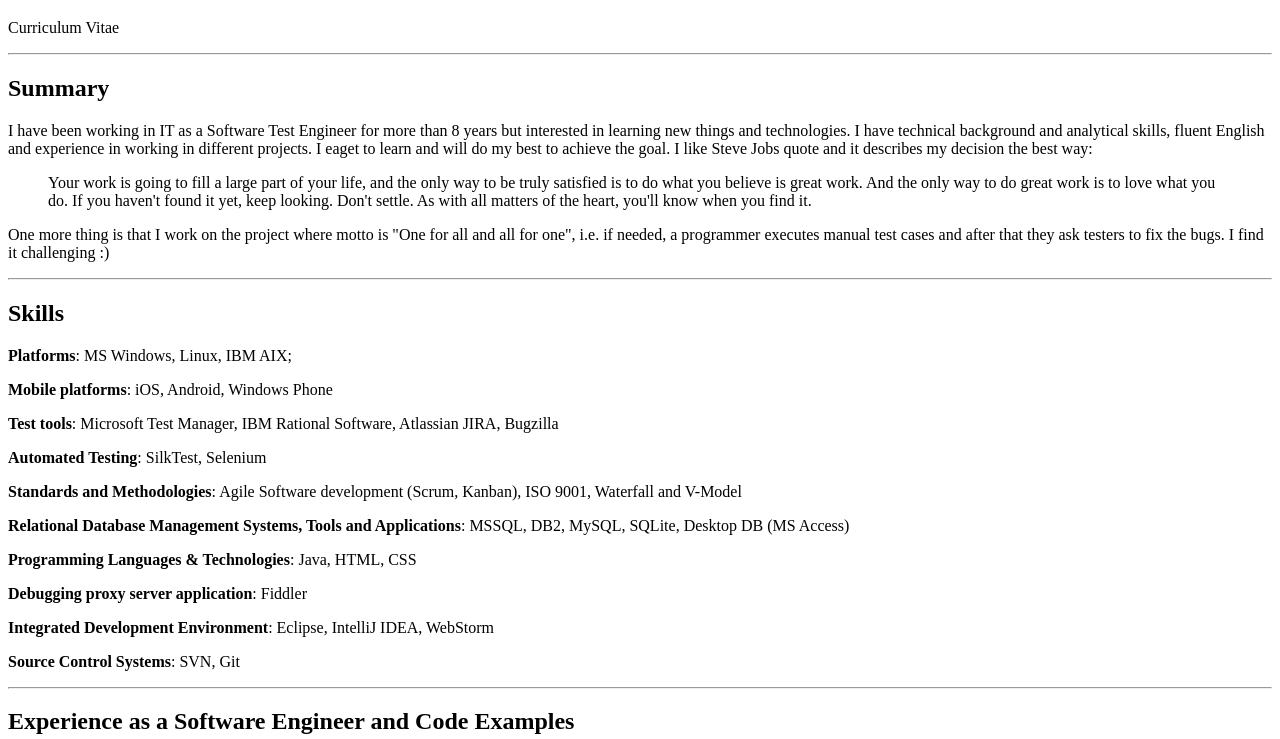
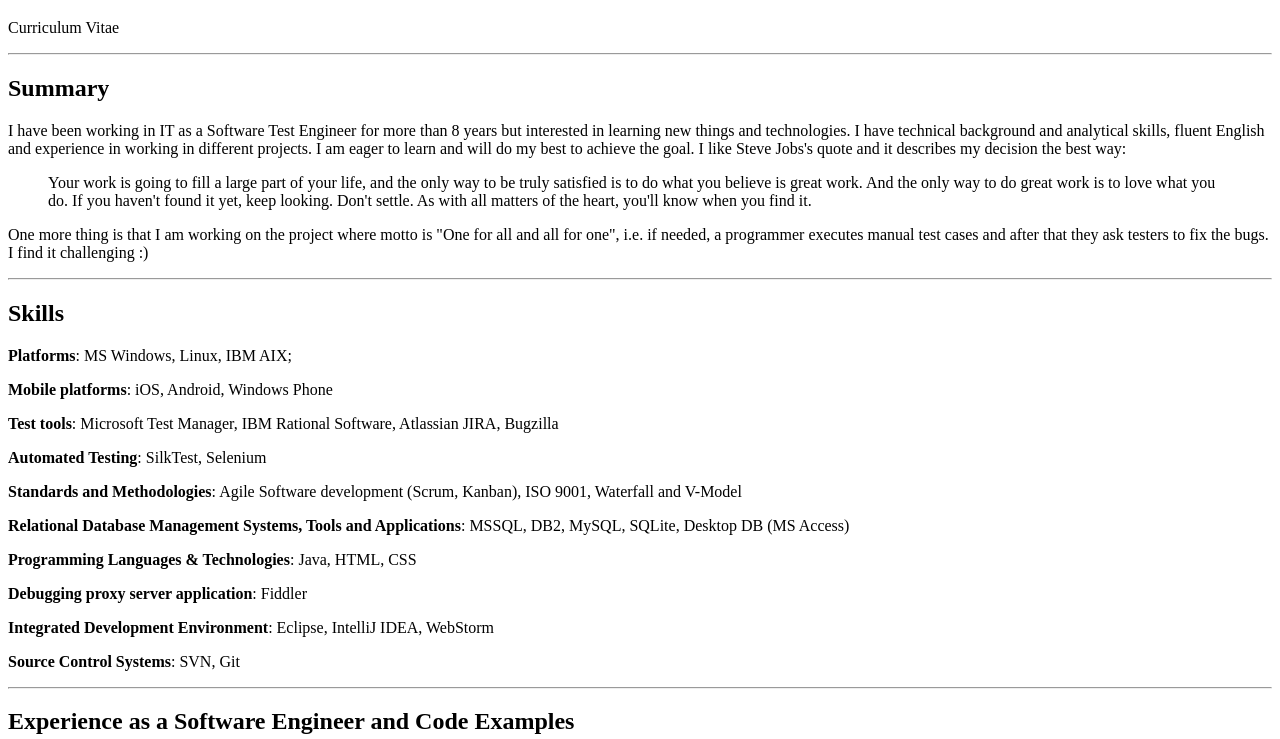
Before and after one commit to Tatsianacs/rsschool-codejam1-cv, a plain HTML site: page index.html in a window 1280 px wide. Shown: the part 61-800 px from the top of the page. Drawn offline with Linux system fonts and the light colour scheme.

Commit message:
fix: correct minor typos in text

```diff
--- a/index.html
+++ b/index.html
@@ -17,15 +17,15 @@
         <h2>Summary</h2>
         <p>I have been working in IT as a Software Test Engineer for more than 8 years but interested in learning new
           things and technologies. I have technical background and analytical skills, fluent English and
-          experience in working in different projects. I eaget to learn and will do my best to achieve the goal. I
-          like Steve Jobs quote and it describes my decision the
+          experience in working in different projects. I am eager to learn and will do my best to achieve the goal. I
+          like Steve Jobs's quote and it describes my decision the
           best way:</p>
         <blockquote cite="https://www.goodreads.com/quotes/903982-you-ve-got-to-find-what-you-love-and-that-is">
           Your work is going to fill a large part of your life, and the only way to be truly satisfied is to do what
           you believe is great work. And the only way to do great work is to love what you do. If you haven't found it
           yet, keep looking. Don't settle. As with all matters of the heart, you'll know when you find it.
         </blockquote>
-        <p>One more thing is that I work on the project where motto is <span>"One for all and all for one"</span>,
+        <p>One more thing is that I am working on the project where motto is <span>"One for all and all for one"</span>,
           i.e. if
           needed, a programmer executes manual test cases and after that they ask testers to fix the bugs. I find it
           challenging :)
```
